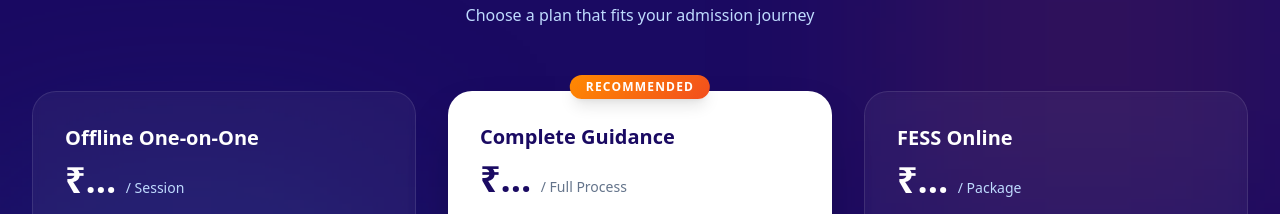
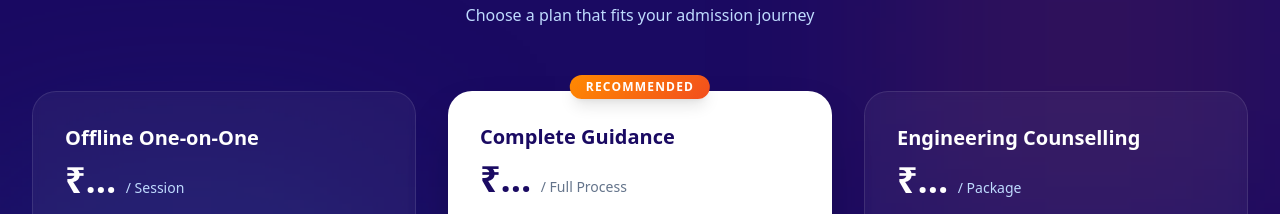
Before and after one commit to RohitHuge/ApexClasses, a React (Vite) app in the folder frontend/: page / in a window 1280 px wide. Shown: the part 1820-2034 px from the top of the page. Built offline with nearby package versions, Linux system fonts and the light colour scheme; no server answers.

Commit message:
refactor :- Contact information

```diff
--- a/frontend/src/order/products.json
+++ b/frontend/src/order/products.json
@@ -13,7 +13,7 @@
     "id": "counselling_online",
     "type": "counselling",
     "mode": "online",
-    "title": "FESS Online Counselling",
+    "title": "Engineering Counselling",
     "description": "Online expert guidance with min 2 sessions/week after result.",
     "price": 2000,
     "steps": ["Summary", "Details", "Confirmation", "Payment"],
--- a/frontend/src/pages/Services.jsx
+++ b/frontend/src/pages/Services.jsx
@@ -69,13 +69,13 @@ export default function Services() {
                   </div>
                 </div>
 
-                {/* FESS Online */}
+                {/* Engineering Online */}
                 <div className="flex flex-col bg-white rounded-xl border-2 border-apexOrange p-8 shadow-2xl relative lg:scale-105 z-10">
                   <div className="absolute -top-4 left-1/2 -translate-x-1/2 bg-apexOrange text-white text-xs font-bold uppercase tracking-widest px-4 py-1.5 rounded-full">
                     Recommended
                   </div>
                   <div className="mb-6">
-                    <h3 className="text-xl font-bold text-slate-900 mb-2">FESS Online Counselling</h3>
+                    <h3 className="text-xl font-bold text-slate-900 mb-2">Engineering Counselling</h3>
                     <div className="flex items-baseline gap-1">
                       <span className="text-4xl font-black text-apexOrange">₹{getPrice('counselling_online')}</span>
                       <span className="text-slate-500 text-sm font-medium">/ full course</span>
--- a/frontend/src/pages/home.jsx
+++ b/frontend/src/pages/home.jsx
@@ -289,13 +289,13 @@ export default function Home() {
                 Book Premium Guidance
               </motion.button>
             </motion.div>
-            {/* FESS Online */}
+            {/* Engineering Counselling */}
             <motion.div
               variants={fadeIn}
               whileHover={{ scale: 1.02 }}
               className="p-8 rounded-3xl bg-white/5 border border-white/10 flex flex-col transition-colors backdrop-blur-sm"
             >
-              <h3 className="text-xl font-bold mb-2">FESS Online</h3>
+              <h3 className="text-xl font-bold mb-2">Engineering Counselling</h3>
               <div className="text-4xl font-extrabold mb-6">₹{getPrice('counselling_online')} <span className="text-sm font-normal text-blue-200">/ Package</span></div>
               <ul className="space-y-4 mb-8 flex-grow">
                 <li className="flex items-center gap-2 text-sm text-blue-50">
```
Also changed, not shown: 1 other file (tests, documents, lock files or other folders).
